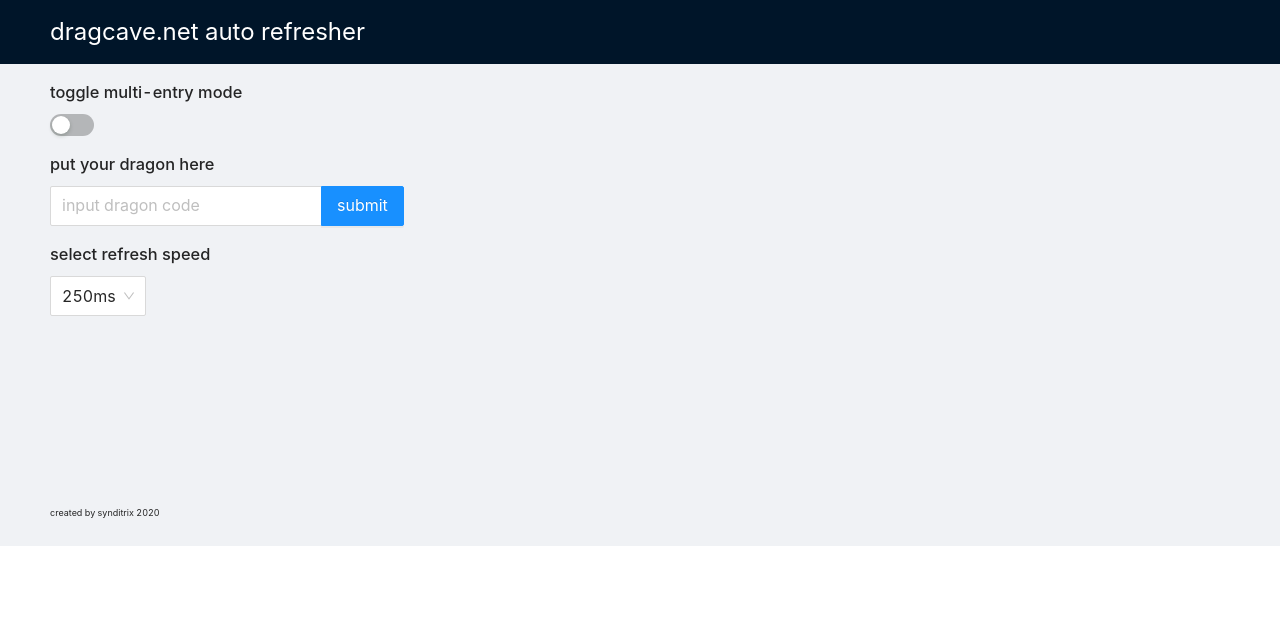
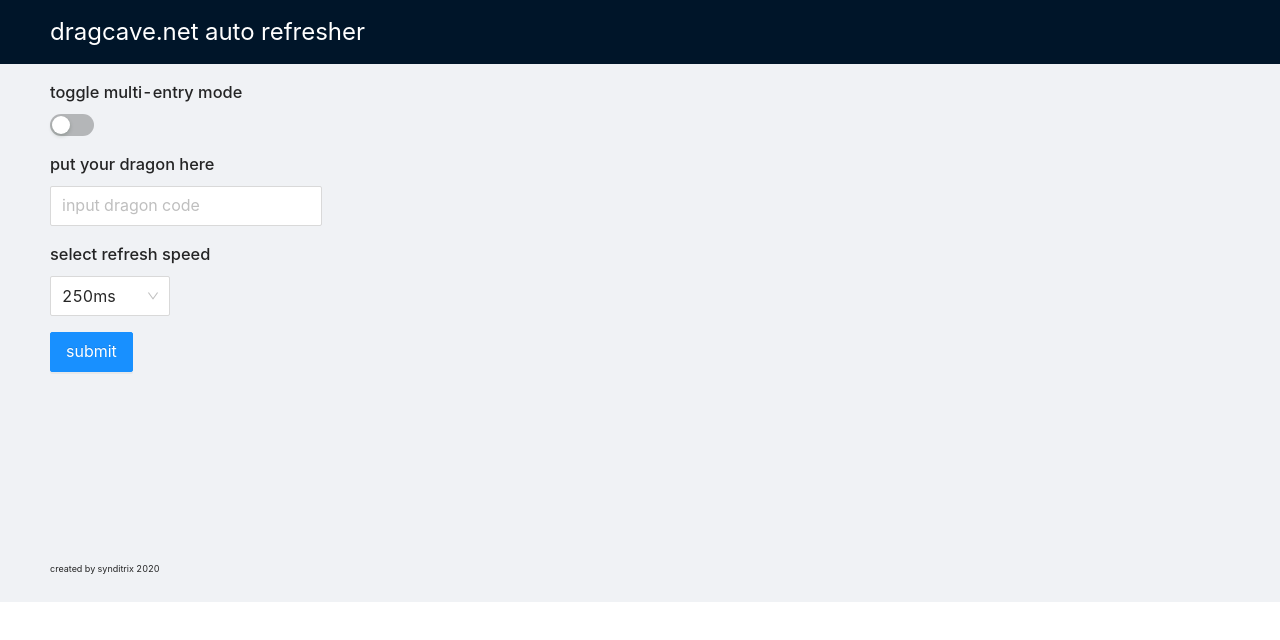
Before and after one commit to synditrix/dc-auto-refresher, a React (Create React App) app: page / in a window 1280 px wide. Shown: the top 640 px of the page. Built offline with nearby package versions, Linux system fonts and the light colour scheme.

Commit message:
Added comma separated multi input

```diff
--- a/src/App.js
+++ b/src/App.js
@@ -1,7 +1,6 @@
 import React, { Component } from 'react';
 
 import 'antd/dist/antd.css';
-import { DownOutlined } from '@ant-design/icons';
 import { Input, Row, Col, Menu, Select, Switch, Button, Layout, Typography } from 'antd';
 
 import Dragon from './Dragon';
@@ -10,6 +9,7 @@ const { Search } = Input;
 const { Option } = Select;
 const { Header, Footer, Sider, Content } = Layout;
 const { Text } = Typography;
+const { TextArea } = Input;
 
 class App extends Component {
 
@@ -18,6 +18,8 @@ class App extends Component {
 		this.setRefreshState = this.setRefreshState.bind(this);
 		this.onClickSpeed = this.onClickSpeed.bind(this);
 		this.handleChange = this.handleChange.bind(this);
+		this.handleTextAreaChange = this.handleTextAreaChange.bind(this);
+		this.handleSingleCodeChange = this.handleSingleCodeChange.bind(this);
 		this.switchMulti = this.switchMulti.bind(this);
 		this.state = {
 			code: sessionStorage.getItem('code') || '',
@@ -57,6 +59,14 @@ class App extends Component {
 		this.setState({codes: stringvalue});
 	};
 
+	handleTextAreaChange(e) {
+		this.setState({codes: e.target.value});
+	};
+
+	handleSingleCodeChange(e) {
+		this.setState({code: e.target.value})
+	}
+
 	switchMulti(checked) {
   		this.setState({multi: checked});
 	}
@@ -87,15 +97,13 @@ class App extends Component {
 	    	</Row>
 	    	{!this.state.multi && <Row>
 		    	<Col xs>
-					<Search
+					<Input
 					  placeholder="input dragon code"
-					  enterButton="submit"
 					  size="large"
-					  onSearch={
-					  	value => {
-					  		this.setRefreshState(true, value, this.state.speed, this.state.codes, false);
-					  		window.location.reload();
-					  	}
+					  onChange={
+			    		value => {
+	    					this.handleSingleCodeChange(value)
+	    				}
 					  }
 					/>
 				</Col>
@@ -103,22 +111,28 @@ class App extends Component {
 			{this.state.multi && <Row>
 	    	 <Select size="large" mode="tags" style={{ width: '30%' }} placeholder="input multiple codes" onChange={this.handleChange}>
 			 </Select>
-			 <Button
-			 	type="primary"
-			 	size="large"
-			 	onClick={
-			 		() => {
-			 			this.setRefreshState(true, "", this.state.speed, this.state.codes, true);
-			 			window.location.reload();
-			 		}
-			 	}>submit</Button>
+	    	</Row>}
+	    	{this.state.multi && <Row style={{marginTop: '1rem'}}>
+	    		<Col xs>
+	    		<h3>{"or here, separated by commas"}</h3>
+	    		</Col>
+	    	</Row>}
+	    	{this.state.multi && <Row>
+	    		<TextArea
+	    			rows={4}
+	    			onChange={
+	    				value => {
+	    					this.handleTextAreaChange(value)
+	    				}
+	    			}
+	    		/>
 	    	</Row>}
 			<Row style={{marginTop: '1rem'}}>
 	    		<h3>select refresh speed</h3>
 	    	</Row>
-	    	<Row style={{marginBottom: '10rem'}}>
+	    	<Row>
 	    		<Col sm>
-					<Select size="large" defaultValue={this.state.speed + "ms"} onChange={this.onClickSpeed}>
+					<Select size="large" style={{ width: 120 }} defaultValue={this.state.speed + "ms"} onChange={this.onClickSpeed}>
 						<Option key="10">10ms</Option>
 					    <Option key="20">20ms</Option>
 					    <Option key="30">30ms</Option>
@@ -127,8 +141,22 @@ class App extends Component {
 					    <Option key="250">250ms</Option>
 					    <Option key="500">500ms</Option>
 					    <Option key="1000">1000ms</Option>
+					   	<Option key="2000">2000ms</Option>
+					   	<Option key="3000">3000ms</Option>
 					</Select>
 				</Col>
+	    	</Row>
+	    	<Row style={{marginTop: '1rem', marginBottom: '10rem'}}>
+	    		<Button
+			 	type="primary"
+			 	size="large"
+			 	onClick={
+			 		() => {
+			 			const isMulti = this.state.multi ? true : false;
+			 			this.setRefreshState(true, this.state.code, this.state.speed, this.state.codes, isMulti);
+			 			window.location.reload();
+					}
+			}>submit</Button>
 	    	</Row>
 	    	</Content>
 	    	<Footer>
```
